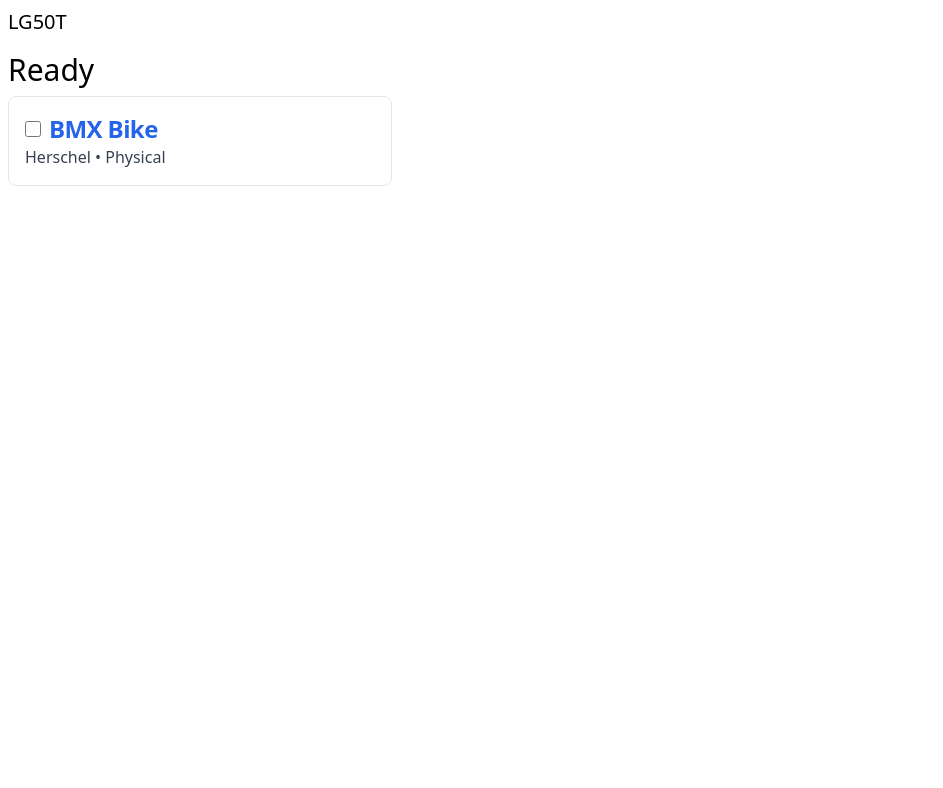
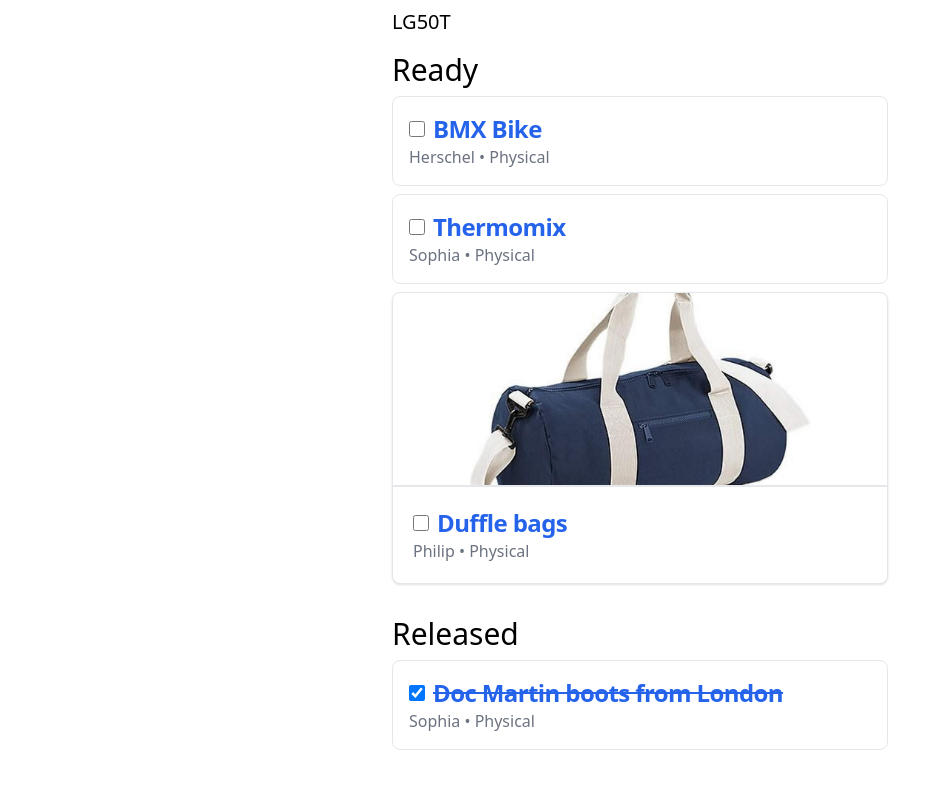
Before and after one commit to pglevy/tailwind-exploration, a website: page index.html in a window 1280 px wide. Shown: the whole page, without its empty margins (0-943 px from the left). Drawn offline with Linux system fonts and the light colour scheme.

Commit message:
checkbox card exploration

```diff
--- a/index.html
+++ b/index.html
@@ -1,5 +1,6 @@
 <!doctype html>
 <html>
+
 <head>
   <meta charset="utf-8" />
   <meta name="viewport" content="width=device-width" />
@@ -8,40 +9,92 @@
 </head>
 
 <body class="">
-    <main class="container mx-auto p-2">
+  <main class="container max-w-lg mx-auto p-2">
     <h1 class="text-xl mb-4">LG50T</h1>
     <h2 class="text-3xl mb-2">Ready</h2>
 
     <article
-        class="block max-w-sm p-4 bg-white border border-gray-200 rounded-lg dark:bg-gray-800 dark:border-gray-700"
-      >
+      class="block max-w-lg p-4 mb-2 bg-white border border-gray-200 rounded-lg dark:bg-gray-800 dark:border-gray-700">
       <div class="flex items-center">
         <div class="flex items-center mr-2">
-            <input
-              id="default-checkbox"
-              type="checkbox"
-              value=""
-              class="w-4 h-4 text-blue-600 bg-gray-100 border-gray-300 rounded focus:ring-blue-500 dark:focus:ring-blue-600 dark:ring-offset-gray-800 focus:ring-2 dark:bg-gray-700 dark:border-gray-600"
-            />
-            <span class="sr-only"
-              ><label
-                for="default-checkbox"
-                class="ms-2 text-sm font-medium text-gray-900 dark:text-gray-300"
-                >Default checkbox</label
-              ></span
-            >
+          <input id="default-checkbox" type="checkbox" value=""
+            class="w-4 h-4 text-blue-600 bg-gray-100 border-gray-300 rounded focus:ring-blue-500 dark:focus:ring-blue-600 dark:ring-offset-gray-800 focus:ring-2 dark:bg-gray-700 dark:border-gray-600" />
+          <span class="sr-only"><label for="default-checkbox"
+              class="ms-2 text-sm font-medium text-gray-900 dark:text-gray-300">Default checkbox</label></span>
         </div>
-          <h3
-            class="text-2xl font-bold tracking-tight text-gray-900 dark:text-white"
-          >
+        <h3 class="text-2xl font-bold tracking-tight text-gray-900 dark:text-white">
           <a class="text-blue-600 hover:underline" href="">BMX Bike</a>
         </h3>
       </div>
-        <p class="font-normal text-gray-700 dark:text-gray-400">
+      <p class="font-normal text-gray-500 dark:text-gray-400">
         Herschel • Physical
       </p>
     </article>
+    <article
+      class="block max-w-lg p-4 mb-2 bg-white border border-gray-200 rounded-lg dark:bg-gray-800 dark:border-gray-700">
+      <div class="flex items-center">
+        <div class="flex items-center mr-2">
+          <input id="default-checkbox" type="checkbox" value=""
+            class="w-4 h-4 text-blue-600 bg-gray-100 border-gray-300 rounded focus:ring-blue-500 dark:focus:ring-blue-600 dark:ring-offset-gray-800 focus:ring-2 dark:bg-gray-700 dark:border-gray-600" />
+          <span class="sr-only"><label for="default-checkbox"
+              class="ms-2 text-sm font-medium text-gray-900 dark:text-gray-300">Default checkbox</label></span>
+        </div>
+        <h3 class="text-2xl font-bold tracking-tight text-gray-900 dark:text-white">
+          <a class="text-blue-600 hover:underline" href="">Thermomix</a>
+        </h3>
+      </div>
+      <p class="font-normal text-gray-500 dark:text-gray-400">
+        Sophia • Physical
+      </p>
+    </article>
+
+
+    <article class="max-w-lg bg-white border border-gray-200 rounded-lg shadow dark:bg-gray-800 dark:border-gray-700">
+      <img class="rounded-t-lg max-h-48 object-cover aspect-video mx-auto" src="img/duffle-bag.jpg" alt="" />
+      <div class="p-5 border-t-2">
+        <div class="flex items-center">
+          <div class="flex items-center mr-2">
+            <input id="default-checkbox" type="checkbox" value=""
+              class="w-4 h-4 text-blue-600 bg-gray-100 border-gray-300 rounded focus:ring-blue-500 dark:focus:ring-blue-600 dark:ring-offset-gray-800 focus:ring-2 dark:bg-gray-700 dark:border-gray-600" />
+            <span class="sr-only"><label for="default-checkbox"
+                class="ms-2 text-sm font-medium text-gray-900 dark:text-gray-300">Default checkbox</label></span>
+          </div>
+          <a href="#">
+            <h3 class="text-2xl font-bold tracking-tight text-gray-900 dark:text-white">
+              <a class="text-blue-600 hover:underline" href="">Duffle bags</a>
+            </h3>
+          </a>
+        </div>
+
+        <p class="font-normal text-gray-500 dark:text-gray-400">
+          Philip • Physical
+        </p>
+      </div>
+    </article>
+
+
+    <h2 class="text-3xl mb-2 mt-8">Released</h2>
+
+    <article
+      class="block max-w-lg p-4 mb-2 bg-white border border-gray-200 rounded-lg dark:bg-gray-800 dark:border-gray-700">
+      <div class="flex items-center">
+        <div class="flex items-center mr-2">
+          <input id="default-checkbox" type="checkbox" value="" checked
+            class="w-4 h-4 text-blue-600 bg-gray-100 border-gray-300 rounded focus:ring-blue-500 dark:focus:ring-blue-600 dark:ring-offset-gray-800 focus:ring-2 dark:bg-gray-700 dark:border-gray-600" />
+          <span class="sr-only"><label for="default-checkbox"
+              class="ms-2 text-sm font-medium text-gray-900 dark:text-gray-300">Default checkbox</label></span>
+        </div>
+        <h3 class="text-2xl font-bold tracking-tight line-through text-gray-900 dark:text-white">
+          <a class="text-blue-600 hover:none" href="">Doc Martin boots from London</a>
+        </h3>
+      </div>
+      <p class="font-normal text-gray-500 dark:text-gray-400">
+        Sophia • Physical
+      </p>
+    </article>
+
   </main>
   <script src="script.js"></script>
 </body>
+
 </html>
```
Also changed, not shown: img/duffle-bag.jpg (added), output.css. Lines whose indentation alone changed are shown as unchanged.
